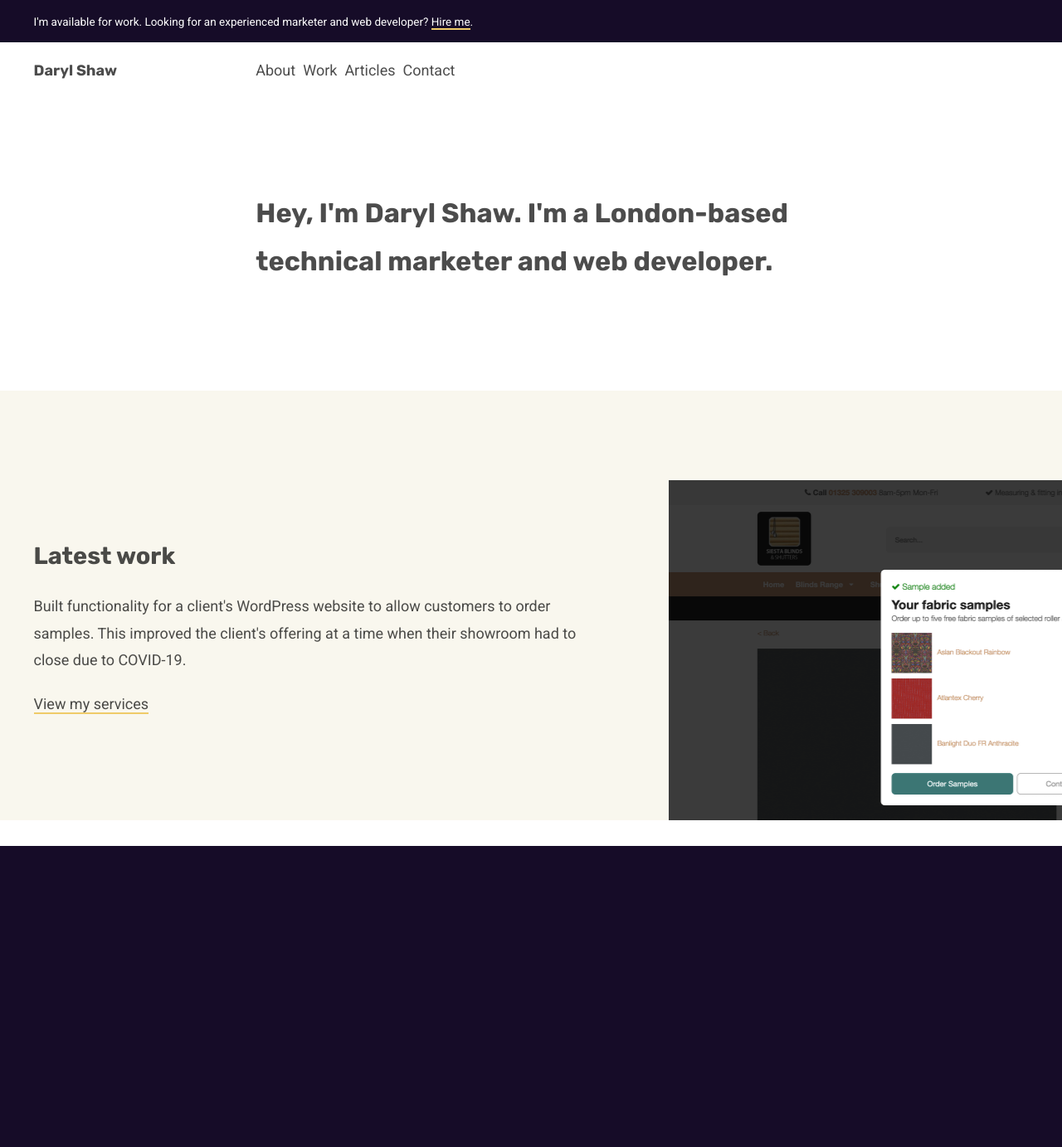
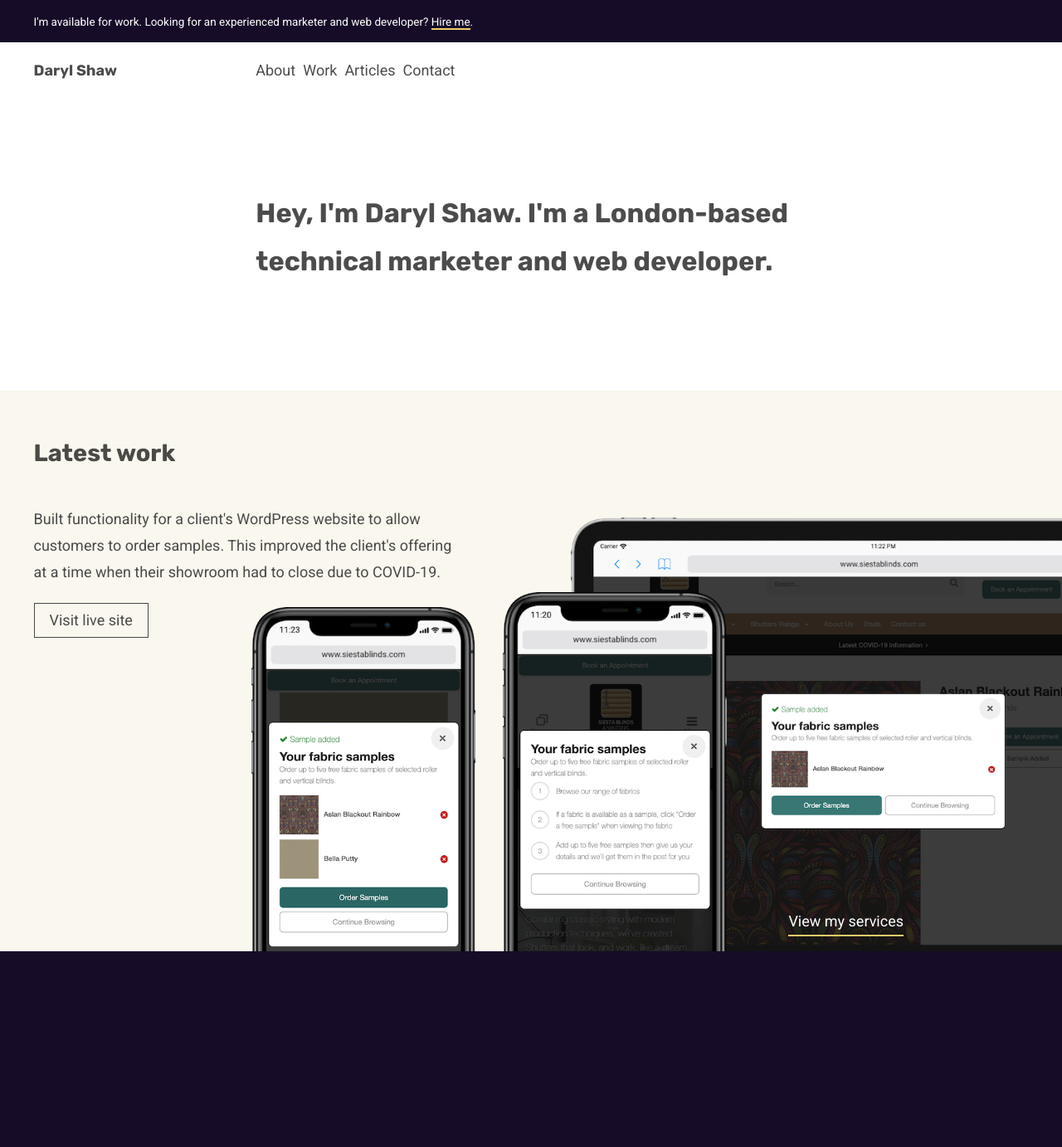
Before and after one commit to darylshaw/darylshaw.co.uk, a Jekyll site: the page built from index.md, in a window 1280 px wide. Shown: the whole page at 83% size. Built offline with Jekyll 4.4.1, drawn with Linux system fonts in a browser that asks for light colours; a script that is not in the unit is left out; before the commit the page ends 1256 px from its top, so only the background shows below that.

Commit message:
Updated latest work section

```diff
--- a/_includes/home-work.html
+++ b/_includes/home-work.html
@@ -1,10 +1,10 @@
 <div class="work layout">
-  <div class="latest">
-    <div>
+  <div class="latest layout">
     <h2>Latest work</h2>
     <p>Built functionality for a client's WordPress website to allow customers to order samples. This improved the client's offering at a time when their showroom had to close due to COVID-19.</p>
-    <a href="/work/">View my services</a>
+    <div class="links">
+      <a class="btn" href="https://www.siestablinds.com">Visit live site</a>
+      <a href="/work/">View my services</a>
     </div>
-    <img height="500" width="834" src="/assets/uploads/latest-work.png" alt="Website screenshot of functionality built for a client">
   </div>
 </div>
--- a/_sass/_shame.scss
+++ b/_sass/_shame.scss
@@ -13,12 +13,99 @@
 }
 
 .latest {
-  grid-column: full-content;
-  overflow: hidden;
+  grid-column: full;
+  background-image: url("/assets/uploads/fabric-samples-iphone.png"), url("/assets/uploads/fabric-samples-empty-iphone.png"), url("/assets/uploads/fabric-samples-ipad.png");
+  background-size: auto 50%, auto 50%, 0 0;
+  background-repeat: no-repeat;
+  background-position: left 10% bottom -5em, right 10% bottom -6em, right -50% bottom -5em;
+  @include bp(x-small) {
+    // 640px
+    background-size: auto 60%, auto 60%, 0 0;
+    background-position: left 20% bottom -5em, right 20% bottom -6em, right -50% bottom -5em;
+  }
+
+  @include bp(small) {
+    // 800px
+    background-size: auto 70%, auto 70%, auto 70%;
+    background-position: left 20% bottom -6em, right 50% bottom -5em, right -30% bottom -2em;
+  }
+
   @include bp(medium) {
-    grid-column: full-content / full-end;
+    // 1000px
+    background-size: auto 70%, auto 70%, auto 70%;
+    background-position: left 50% bottom -8em, right 25% bottom -6em, right -70% bottom -1em;
+  }
+
+  @include bp(large) {
+    // 1200px
+    background-size: auto 80%, auto 80%, auto 80%;
+    background-position: left 30% bottom -7em, right 40% bottom -6em, right -30% bottom -1em;
+  }
+
+  @include bp(x-large) {
+    // 1400px
+    background-size: auto 80%, auto 80%, auto 90%;
+    background-position: left 25% bottom -8em, right 50% bottom -6em, right 5% bottom -1em;
+  }
+
+  h2 {
+    grid-column: full-content;
+    @include bp(medium) {
+      grid-column: full-content / span 6;
+    }
+  }
+
+  p {
+    grid-column: full-content;
+    @include bp(medium) {
+      grid-column: full-content / span 4;
+    }
+  }
+
+  .links {
+    grid-column: full-content;
     display: flex;
-    align-items: center;
+    align-items: flex-end;
+    margin-bottom: 20em;
+    @include bp(small) {
+      grid-column: full-content;
+      display: flex;
+      align-items: flex-end;
+      justify-content: space-between;
+      height: 100%;
+      padding-bottom: 1em;
+      // margin-bottom: 20em;
+    }
+
+    @include bp(x-large) {
+      align-items: inherit;
+      height: inherit;
+      justify-content: inherit;
+    }
+
+    a {
+      @include bp (small) {
+        color: var(--white);
+      }
+
+      @include bp (x-large) {
+        color: inherit;
+        align-self: flex-end;
+      }
+    }
+
+    .btn {
+      color: inherit;
+      position: sticky;
+      top: 1em;
+      align-self: flex-start;
+      margin-right: 1em;
+      padding: 0.2em 1em;
+
+      &:hover {
+        color: var(--text-color--darker);
+      }
+    }
   }
 
   img {
--- a/_sass/abstracts/_variables.scss
+++ b/_sass/abstracts/_variables.scss
@@ -22,9 +22,11 @@ $space-large: calc( #{$grid-gutter} * 2.5 );
 
 // Breakpoints map
 $breakpoints: (
-  'small': (min-width: 36em),
-  'medium': (min-width: 48em),
-  'large': (min-width: 60em),
+  'x-small': (min-width: 40em),
+  'small': (min-width: 50em),
+  'medium': (min-width: 62.5em),
+  'large': (min-width: 75em),
+  'x-large': (min-width: 91em),
 ) !default;
 
 /// Responsive breakpoint manager
--- a/_sass/base/_base.scss
+++ b/_sass/base/_base.scss
@@ -79,7 +79,8 @@ a {
   }
 }
 
-button {
+button,
+.btn {
   cursor: pointer;
   color: var(--text-color);
   background-color: var(--paper-white);
```
Also changed, not shown: assets/uploads/fabric-samples-empty-iphone.png (added), assets/uploads/fabric-samples-ipad.png (added), assets/uploads/fabric-samples-iphone.png (added), assets/uploads/latest-work.png (deleted).
